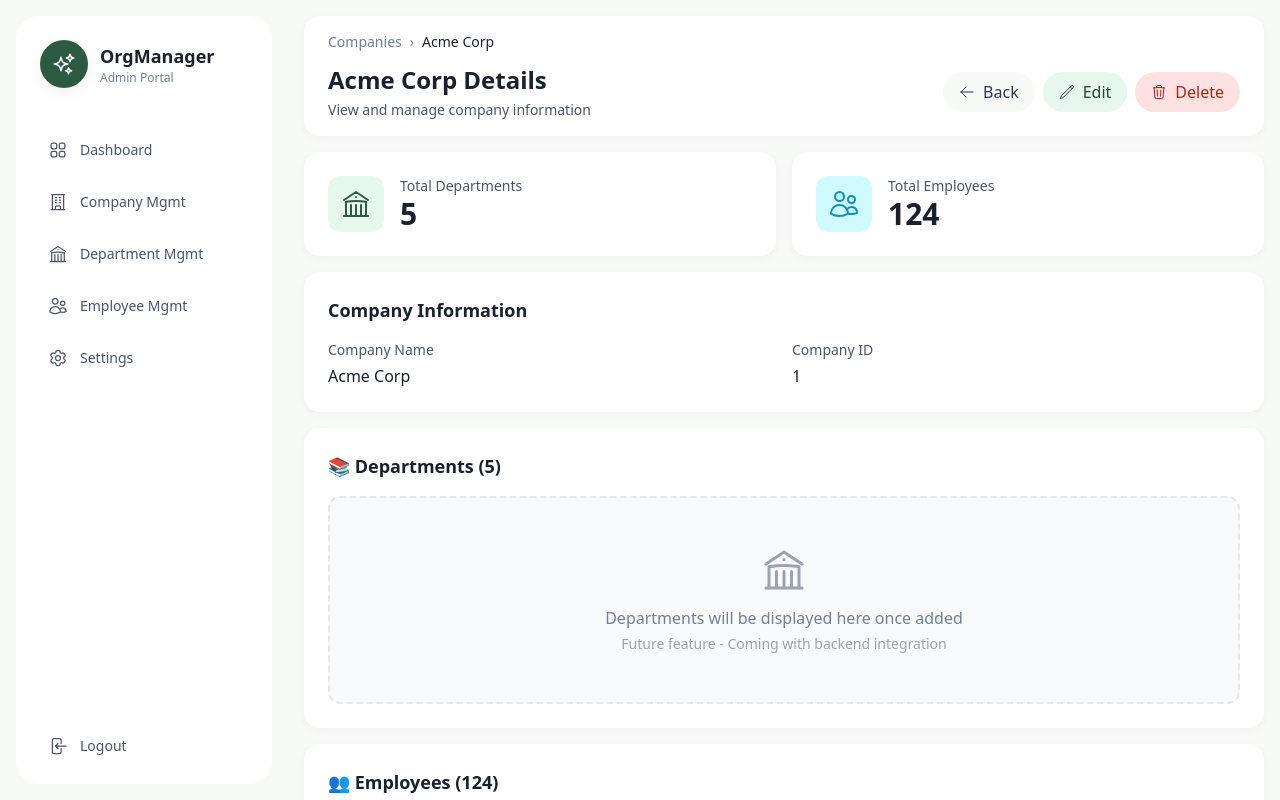
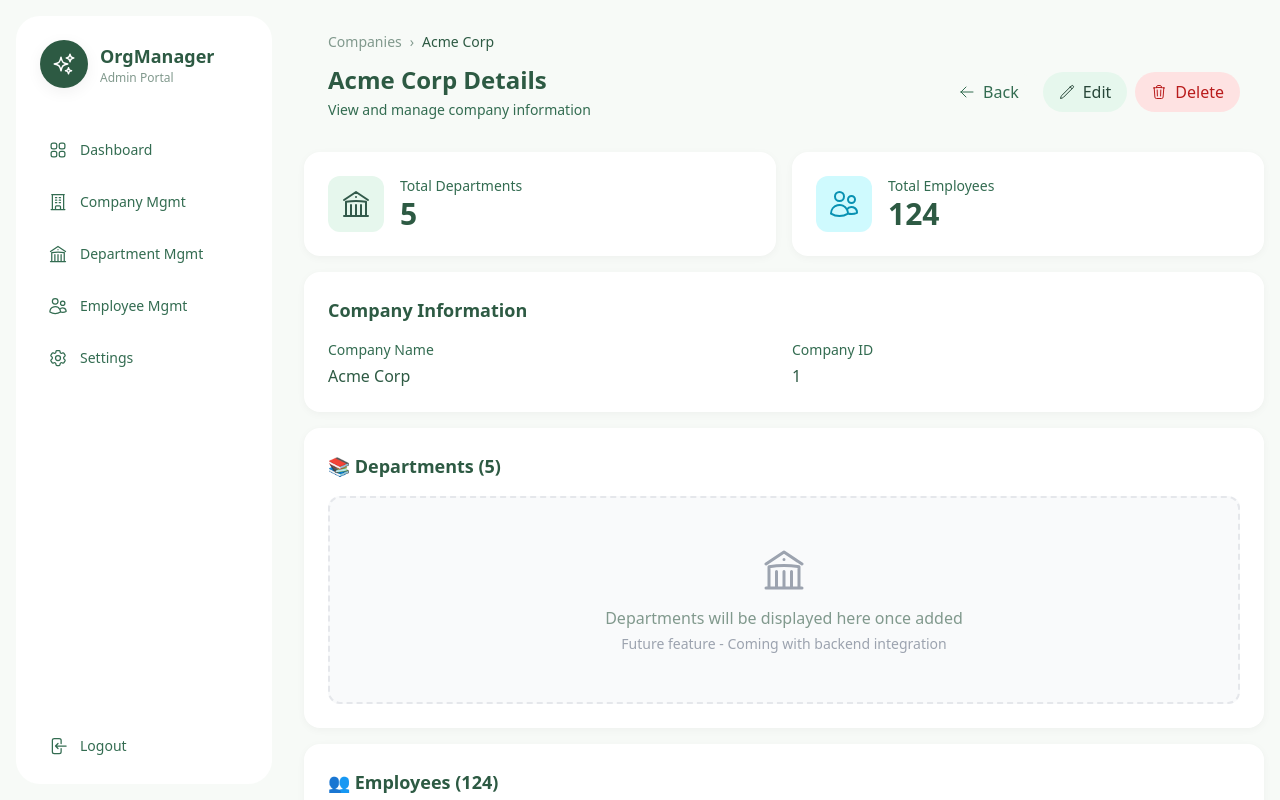
Before and after one commit to ahmednajibe/ems-task, a Vue app: page /companies/1 in a window 1280 px wide. Built offline with nearby package versions, Linux system fonts and the light colour scheme.

Commit message:
feat: Implement CompanyDetailView, add global scrollbar hide and default text color, and refine Tailwind neutral palette.

```diff
--- a/src/style.css
+++ b/src/style.css
@@ -2,14 +2,21 @@
 @tailwind components;
 @tailwind utilities;
 
-/* Hide scrollbar but keep scroll functionality */
+/* Hide scrollbar */
 @layer utilities {
   .scrollbar-hide {
-    -ms-overflow-style: none;  /* IE and Edge */
-    scrollbar-width: none;  /* Firefox */
+    -ms-overflow-style: none;
+    scrollbar-width: none;
   }
 
   .scrollbar-hide::-webkit-scrollbar {
-    display: none;  /* Chrome, Safari, Opera */
+    display: none;
   }
 }
+
+/* Global default text color */
+@layer base {
+  body {
+    @apply text-primary-500;
+  }
+}
--- a/src/views/CompanyDetailView.vue
+++ b/src/views/CompanyDetailView.vue
@@ -62,7 +62,7 @@ const handleBack = () => {
         <div v-if="company" class="p-4 space-y-4">
 
         <!-- Breadcrumb & Header -->
-        <div class="bg-white shadow-soft rounded-2xl px-6 py-4">
+        <div class="rounded-2xl px-6 py-4">
             <!-- Breadcrumb -->
             <div class="flex items-center gap-2 text-sm text-neutral-500 mb-3">
             <button @click="handleBack" class="hover:text-primary-500 transition-colors">
--- a/tailwind.config.js
+++ b/tailwind.config.js
@@ -36,11 +36,11 @@ export default {
           200: '#E5E7EB',  // Borders
           300: '#D1D5DB',  // Disabled
           400: '#9CA3AF',  // Placeholder
-          500: '#718096',  // Text light
-          600: '#4A5568',  // Text medium
-          700: '#2D3748',  // Text dark
-          800: '#1A202C',  // Headings
-          900: '#111827',  // Almost black
+          500: '#81998D',  // Text light
+          600: '#336C51',  // Text medium
+          700: '#336C51',  // Text dark
+          800: '#2D5A43 ',  // Headings
+          900: '#2D6348',  // Almost black
         },
         card: '#FFFFFF',
       },
@@ -51,7 +51,7 @@ export default {
       boxShadow: {
         'soft': '0 2px 8px rgba(0, 0, 0, 0.04)',
         'medium': '0 4px 16px rgba(0, 0, 0, 0.06)',
-        'strong': '0 10px 25px rgba(0, 0, 0, 0.0.05)',
+        'strong': '0 10px 25px rgba(0, 0, 0, 0.05)',
       },
     },
   },
```
